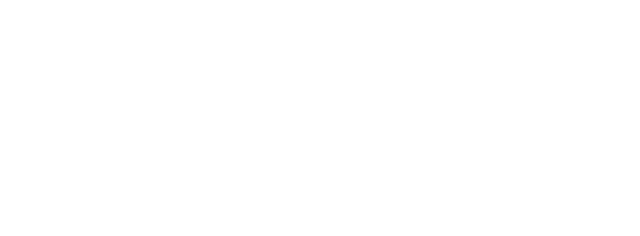
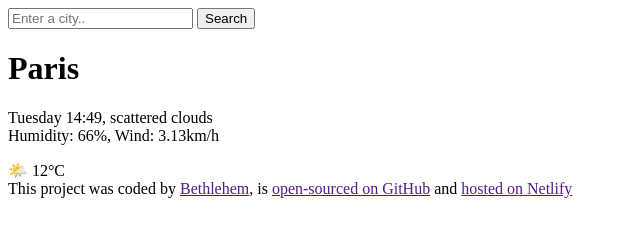
Before and after one commit to flo34k/plus-weather, a plain HTML site: page index.html in a window 1280 px wide. Shown: the whole page, without its empty margins (0-640 px from the left). Drawn offline with Linux system fonts and the light colour scheme.

Commit message:
update index html

```diff
--- a/index.html
+++ b/index.html
@@ -1,19 +1,40 @@
 <!DOCTYPE html>
 <html lang="en">
-<head>
-    <meta charset="UTF-8">
-    <meta name="viewport" content="width=device-width, initial-scale=1.0">
-    <title>Plus Weather</title>
-</head>
-<body>
+  <head>
+    <meta charset="UTF-8" />
+    <meta name="viewport" content="width=device-width, initial-scale=1.0" />
+    <title>plus weather</title>
+  </head>
+  <body>
     <header>
-
+      <form>
+        <input type="search" placeholder="Enter a city.." required />
+        <input type="submit" value="Search" />
+      </form>
     </header>
     <main>
+      <div>
+        <h1>Paris</h1>
+        <p>
+          Tuesday 14:49, scattered clouds
+          <br />
+          Humidity: 66%, Wind: 3.13km/h
+        </p>
+      </div>
+      <div>🌤️ 12°C</div>
+    </main>
 
-    </main>
     <footer>
-
+      This project was coded by
+      <a href="" target="_blank"> Bethlehem</a>,
+      is
+      <a href="" target="_blank"
+        >open-sourced on GitHub</a
+      >
+      and
+      <a href="" target="_blank"
+        >hosted on Netlify</a
+      >
     </footer>
-</body>
+  </body>
 </html>
```
